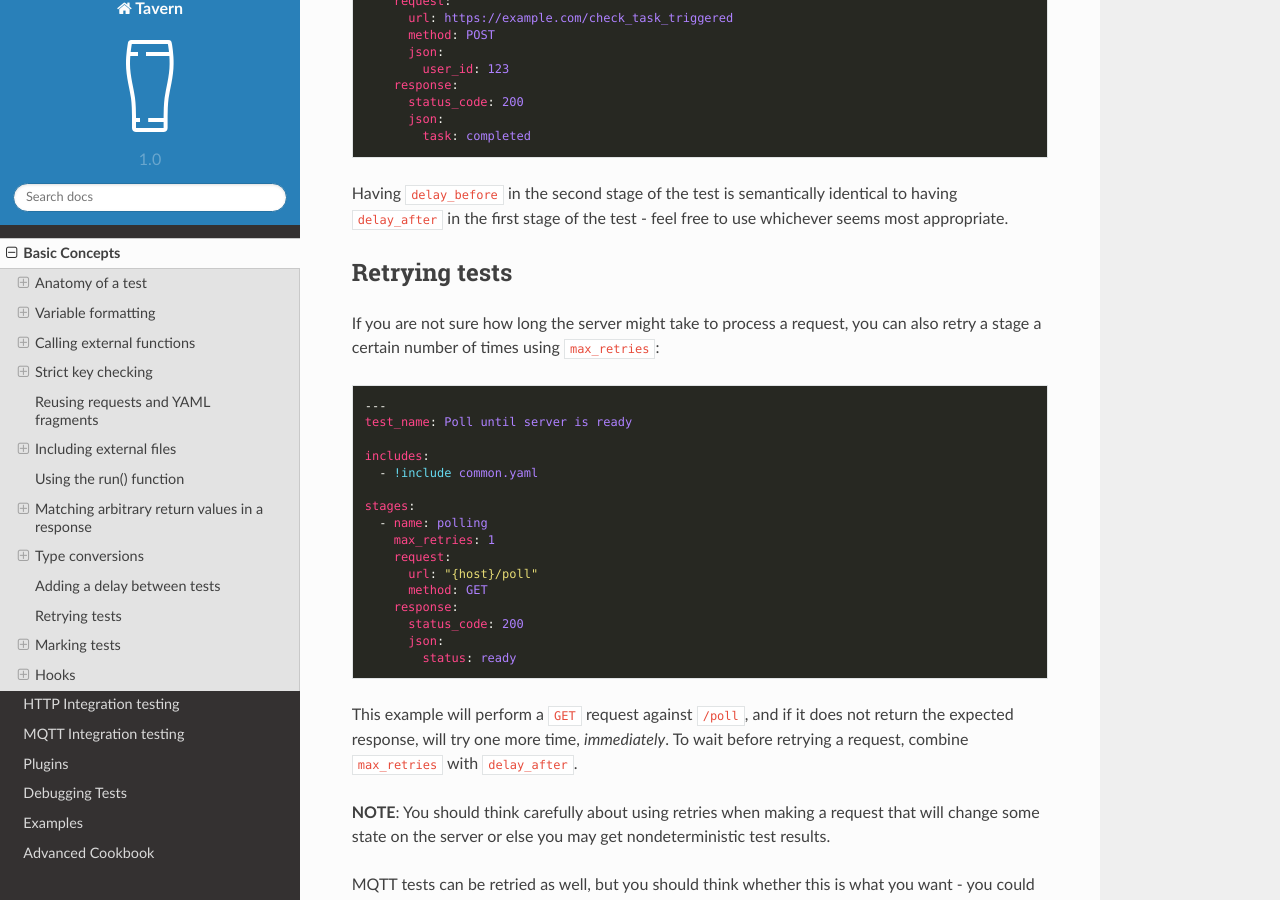
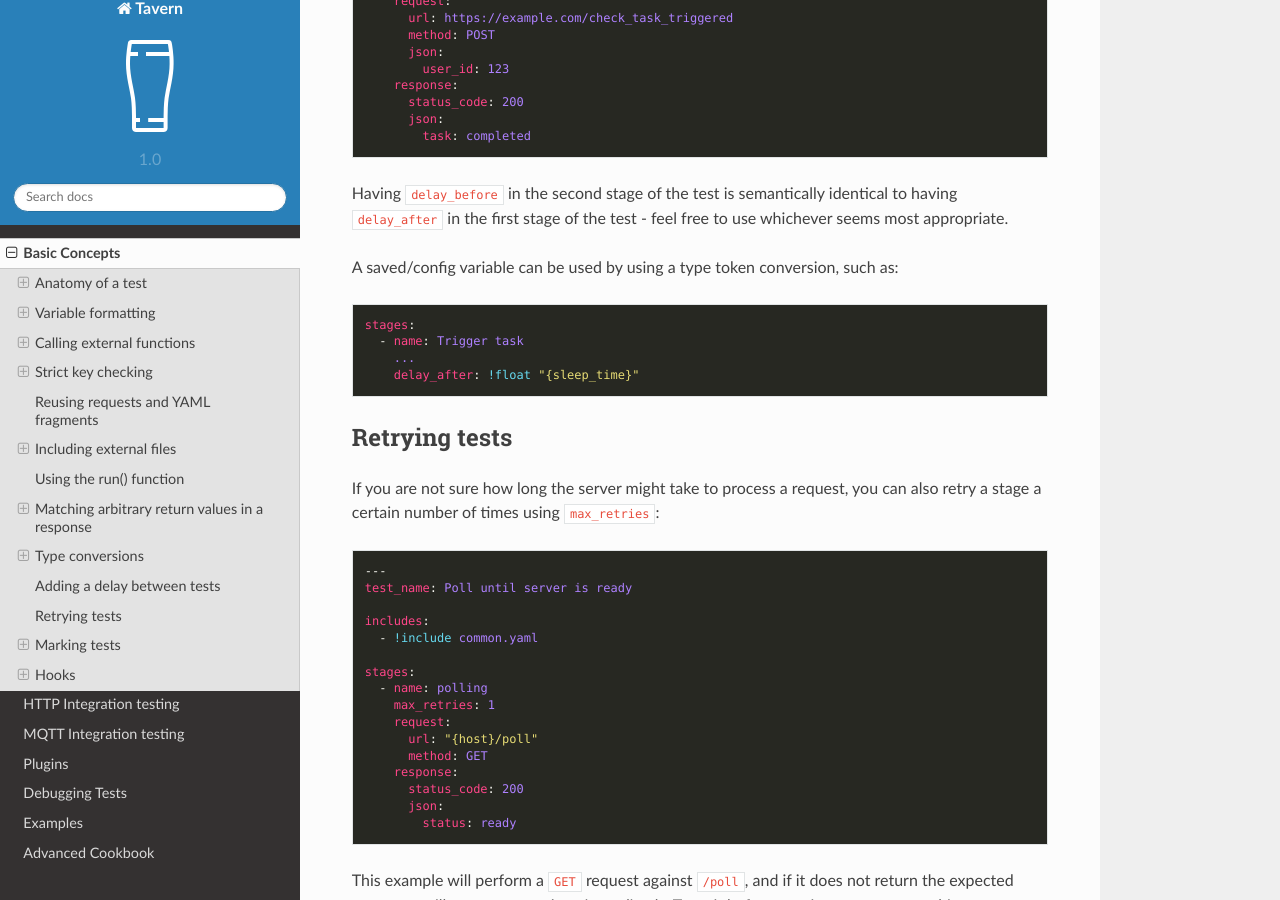
Before and after one commit to taverntesting/tavern, a Sphinx documentation site: the page built from docs/source/basics.md, in a window 1280 px wide and 900 px high, scrolled down 29207 px. Built offline with Sphinx 7.4.7 and the Read the Docs theme 2.0.0, drawn with Linux system fonts in a browser that asks for light colours; formulas are drawn with MathJax 3.

Commit message:
document delays with type conversions
closes #515

````diff
--- a/docs/source/basics.md
+++ b/docs/source/basics.md
@@ -1583,6 +1583,15 @@ Having `delay_before` in the second stage of the test is semantically identical
 to having `delay_after` in the first stage of the test - feel free to use
 whichever seems most appropriate.
 
+A saved/config variable can be used by using a type token conversion, such as:
+
+```yaml
+stages:
+  - name: Trigger task
+    ...
+    delay_after: !float "{sleep_time}"
+```
+
 ## Retrying tests
 
 If you are not sure how long the server might take to process a request, you can
````
